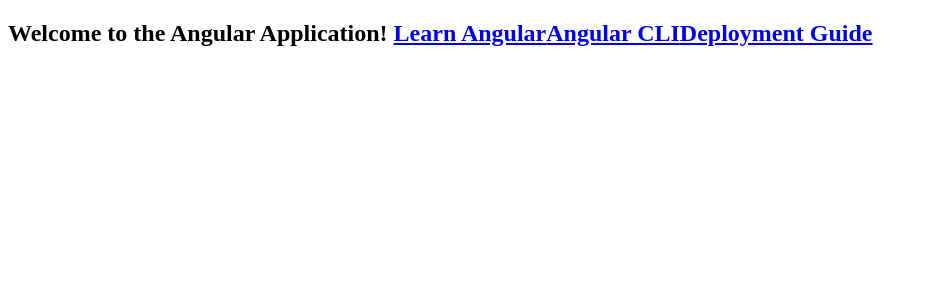
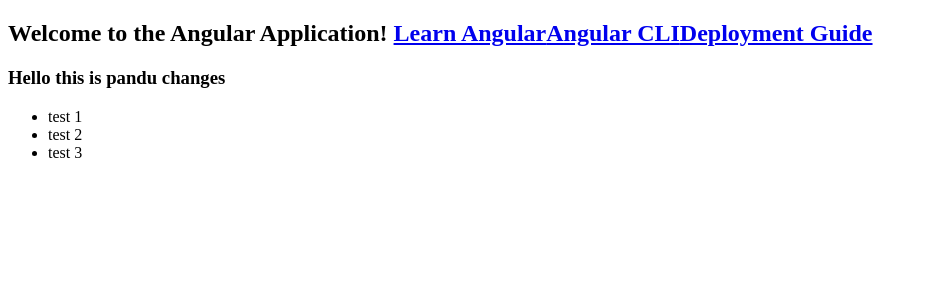
Before and after one commit to DeepakMattepally/github-angular, an Angular app: page / in a window 1280 px wide. Shown: the top 300 px of the page, without its empty margins (0-926 px from the left). Built offline with nearby package versions, Linux system fonts and the light colour scheme.

Commit message:
pandu first changes

```diff
--- a/src/app/app.component.html
+++ b/src/app/app.component.html
@@ -4,3 +4,11 @@
   <a href="https://angular.io/cli" target="_blank">Angular CLI</a>
   <a href="https://angular.io/guide/deployment" target="_blank">Deployment Guide</a>
 </h2>
+
+
+<h3>Hello this is pandu changes</h3>
+<ul>
+  <li>test 1</li>
+  <li>test 2</li>
+  <li>test 3</li>
+</ul>
--- a/src/app/app.component.ts
+++ b/src/app/app.component.ts
@@ -1,9 +1,8 @@
 import { Component } from '@angular/core';
-import { RouterOutlet } from '@angular/router';
 
 @Component({
   selector: 'app-root',
-  imports: [RouterOutlet],
+  imports: [],
   templateUrl: './app.component.html',
   styleUrl: './app.component.scss'
 })
```
